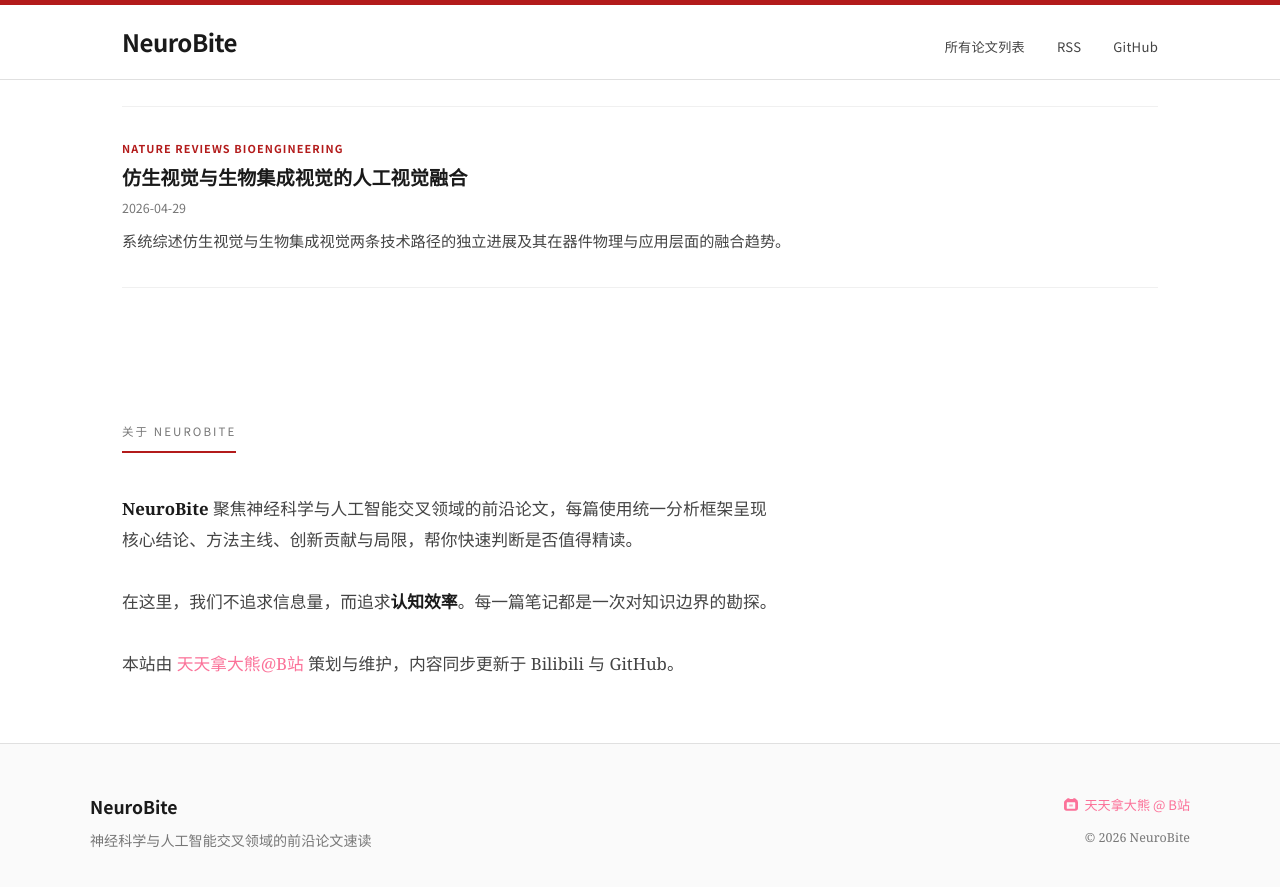
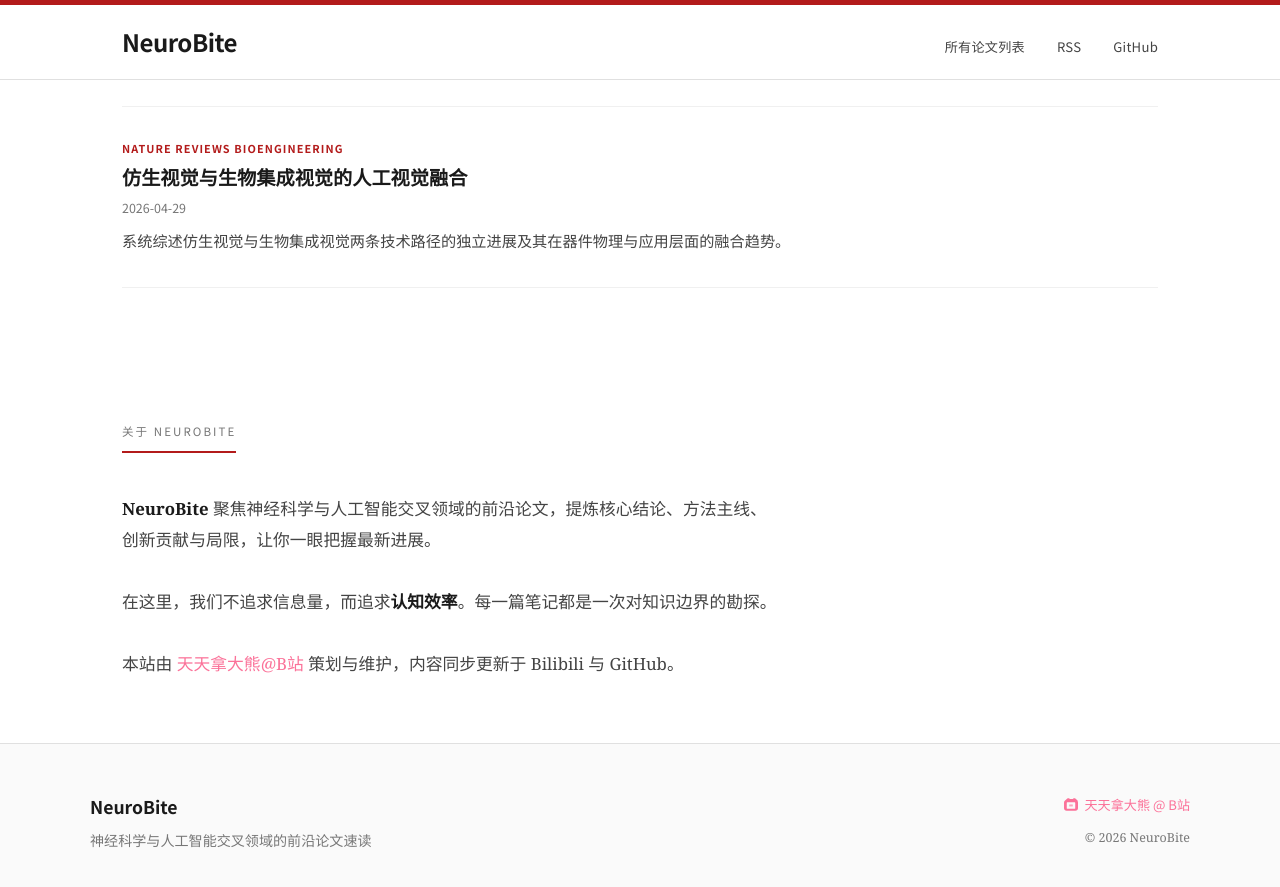
Before and after one commit to tiantiannadaxiong/NeuroBite, a Jekyll site: the page built from index.md, in a window 1280 px wide and 900 px high, scrolled down 1853 px. Shown: the top 887 px of the window. Built offline with Jekyll 4.4.1, drawn with Linux system fonts in a browser that asks for light colours.

Commit message:
rewrite intro: emphasize distillation and at-a-glance speed
Co-Authored-By: Claude Opus 4.7 <noreply@anthropic.com>

```diff
--- a/index.md
+++ b/index.md
@@ -37,7 +37,7 @@ title: NeuroBite
 <div class="section">
   <div class="section-title">关于 NeuroBite</div>
   <div class="intro-text">
-    <strong>NeuroBite</strong> 聚焦神经科学与人工智能交叉领域的前沿论文，每篇使用统一分析框架呈现核心结论、方法主线、创新贡献与局限，帮你快速判断是否值得精读。<br><br>
+    <strong>NeuroBite</strong> 聚焦神经科学与人工智能交叉领域的前沿论文，提炼核心结论、方法主线、创新贡献与局限，让你一眼把握最新进展。<br><br>
     在这里，我们不追求信息量，而追求<strong>认知效率</strong>。每一篇笔记都是一次对知识边界的勘探。<br><br>
     本站由 <span style="color: var(--bili); font-weight: 500;">天天拿大熊@B站</span> 策划与维护，内容同步更新于 Bilibili 与 GitHub。
   </div>
```
